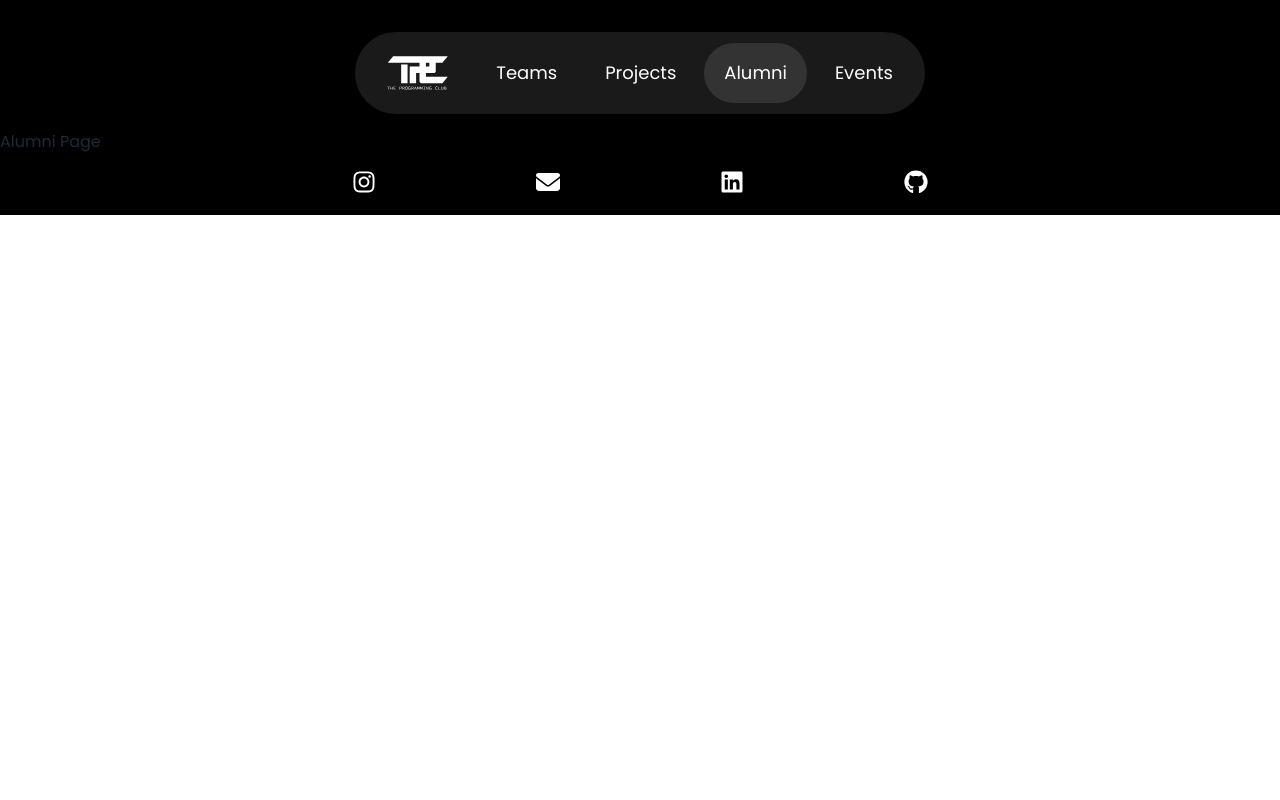
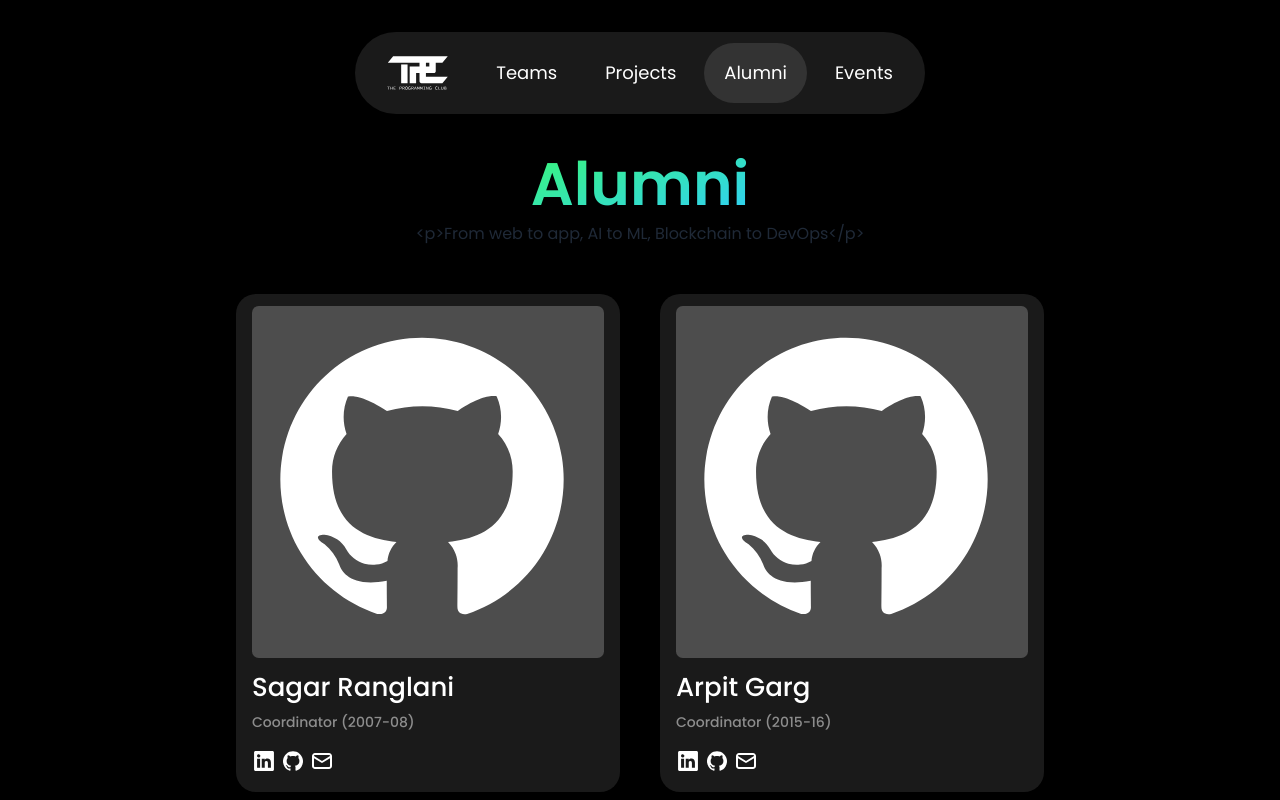
Before and after one commit to RISHIKESHk07/tpcwebsite, a Next.js app: page /alumni in a window 1280 px wide. Shown: the top 800 px of the page. Built offline with nearby package versions, Linux system fonts and the light colour scheme.

Commit message:
Added alumnipage

```diff
--- /dev/null
+++ b/src/app/_UIcomponents/AlumniCard.js
@@ -0,0 +1,71 @@
+"use client";
+import Image from "next/image";
+import Linkdln from "../../../public/Linkdln.svg";
+import Github from "../../../public/Github.svg";
+import Email from "../../../public/Email.svg";
+
+function AlumniCard({ name, position, links, imageUrl }) {
+  return (
+    <div className="flex-col w-[16rem] sm:w-[20rem] xl:w-[24rem] aspect-[4/5] pl-[16px] pr-[16px] py-[12px] rounded-[20px] bg-[#1A1A1A]">
+      <div className="w-[14rem] sm:w-[18rem] xl:w-[22rem] aspect-[1/1] bg-[#4D4D4D] rounded-[6.7px]">
+        <Image src={Github} width={340} height={340} alt="test"/>
+      </div>
+      <p className="pt-[6px] sm:pt-[10px] text-white text-[20px] sm:text-[26px] font-[500]">{name}</p>
+      <p className="text-[#FFFFFF80] text-[10px] sm:text-[14px] font-[500] pt-[3px] sm:pt-[5px]">
+        {position}
+      </p>
+      <div className="join join-horizontal pt-[10px] sm:pt-[16px] gap-[6px]">
+        {
+            links && links.linkedin && (
+                <a
+                onClick={() => {
+                    console.log("clicked");
+                }}
+                >
+                <Image
+                    src={Linkdln}
+                    width={24}
+                    height={24}
+                    alt="Picture of the author"
+                />
+                </a>
+            )
+        }
+        {
+            links && links.github && (
+                <a
+                onClick={() => {
+                    console.log("clicked");
+                }}
+                >
+                <Image
+                    src={Github}
+                    width={24}
+                    height={24}
+                    alt="Picture of the author"
+                />
+                </a>
+            )
+        }
+        {
+            links && links.email && (
+                <a
+                onClick={() => {
+                    console.log("clicked");
+                }}
+                >
+                <Image
+                    src={Email}
+                    width={24}
+                    height={24}
+                    alt="Picture of the author"
+                />
+                </a>
+            )
+        }
+      </div>
+    </div>
+  );
+}
+
+export default AlumniCard;
--- a/src/app/alumni/page.js
+++ b/src/app/alumni/page.js
@@ -1,9 +1,37 @@
 "use client"
+import { AlumniData } from "@/data";
+import AlumniCard from "../_UIcomponents/AlumniCard";
 
 function page() {
   return (
     <div>
-      <h1>Alumni Page</h1>
+      <div className="mx-auto">
+      <main className=" w-full py-6">
+        <div className="flex justify-center items-center flex-col gap-2 mb-12">
+          <h1 className="text-4xl md:text-6xl font-semibold text-center">
+            <span className="green-gradient-text">Alumni</span>
+          </h1>
+          <p className="max-sm:text-sm break-words text-center">
+            {
+              "<p>From web to app, AI to ML, Blockchain to DevOps</p>"
+            }
+          </p>
+        </div>
+        <div className="flex gap-10 flex-wrap justify-center align-middle px-20 md:px-40 mx-auto">
+          {
+            AlumniData.map((alumni, index) => (
+              <AlumniCard
+              key={index}
+              name={alumni.name}
+              position={alumni.position}
+              links={alumni.links}
+              imageUrl={alumni.imageUrl}
+              />
+            ))
+          }
+        </div>
+      </main>
+    </div>
     </div>
   )
 }
--- a/src/data/index.js
+++ b/src/data/index.js
@@ -712,3 +712,216 @@ export const projectsData = [
     },
   },
 ];
+
+export const AlumniData = [
+  {
+    "name": "Sagar Ranglani",
+    "position": "Coordinator (2007-08)",
+    "links": {
+      "linkedin": "#",
+      "email": "#",
+      "github": "#"
+    },
+    "imageUrl": "/"
+  },
+  {
+    "name": "Arpit Garg",
+    "position": "Coordinator (2015-16)",
+    "links": {
+      "linkedin": "#",
+      "email": "#",
+      "github": "#"
+    },
+    "imageUrl": "/"
+  },
+  {
+    "name": "Sachin Kukreja",
+    "position": "Co-Coordinator (2015-16)",
+    "links": {
+      "linkedin": "#",
+      "email": "#",
+      "github": "#"
+    },
+    "imageUrl": "/"
+  },
+  {
+    "name": "Saurabh Joshi",
+    "position": "Coordinator (2016-17)",
+    "links": {
+      "linkedin": "#",
+      "email": "#",
+      "github": "#"
+    },
+    "imageUrl": "/"
+  },
+  {
+    "name": "Adarsh Singh",
+    "position": "Co-Coordinator (2016-17)",
+    "links": {
+      "linkedin": "#",
+      "email": "#",
+      "github": "#"
+    },
+    "imageUrl": "/"
+  },
+  {
+    "name": "Anuraag Singh",
+    "position": "Coordinator (2017-18), Co-Coordinator (2016-17)",
+    "links": {
+      "linkedin": "#",
+      "email": "#",
+      "github": "#"
+    },
+    "imageUrl": "/"
+  },
+  {
+    "name": "Nakul Arya",
+    "position": "Coordinator (2017-18)",
+    "links": {
+      "linkedin": "#",
+      "email": "#",
+      "github": "#"
+    },
+    "imageUrl": "/"
+  },
+  {
+    "name": "Arpan Tarkas",
+    "position": "Coordinator (2018-19), Co-Coordinator (2017-18)",
+    "links": {
+      "linkedin": "#",
+      "email": "#",
+      "github": "#"
+    },
+    "imageUrl": "/"
+  },
+  {
+    "name": "Anuj Singh",
+    "position": "Co-Coordinator (2018-19)",
+    "links": {
+      "linkedin": "#",
+      "email": "#",
+      "github": "#"
+    },
+    "imageUrl": "/"
+  },
+  {
+    "name": "Shivansh Dhiman",
+    "position": "Co-Coordinator (2018-19)",
+    "links": {
+      "linkedin": "#",
+      "email": "#",
+      "github": "#"
+    },
+    "imageUrl": "/"
+  },
+  {
+    "name": "Anshuman Sharma",
+    "position": "Co-Coordinator (2018-19)",
+    "links": {
+      "linkedin": "#",
+      "email": "#",
+      "github": "#"
+    },
+    "imageUrl": "/"
+  },
+  {
+    "name": "Ajwad Shaikh",
+    "position": "Coordinator (2019-20)",
+    "links": {
+      "linkedin": "#",
+      "email": "#",
+      "github": "#"
+    },
+    "imageUrl": "/"
+  },
+  {
+    "name": "Pranav Khiste",
+    "position": "Co-Coordinator (2019-20)",
+    "links": {
+      "linkedin": "#",
+      "email": "#",
+      "github": "#"
+    },
+    "imageUrl": "/"
+  },
+  {
+    "name": "Shrey Goel",
+    "position": "Co-Coordinator (2019-20)",
+    "links": {
+      "linkedin": "#",
+      "email": "#",
+      "github": "#"
+    },
+    "imageUrl": "/"
+  },
+  {
+    "name": "Priyansh Garg",
+    "position": "Coordinator (2020-22)",
+    "links": {
+      "linkedin": "#",
+      "email": "#",
+      "github": "#"
+    },
+    "imageUrl": "/"
+  },
+  {
+    "name": "Manan Jethwani",
+    "position": "Co-Coordinator (2020-21)",
+    "links": {
+      "linkedin": "#",
+      "email": "#",
+      "github": "#"
+    },
+    "imageUrl": "/"
+  },
+  {
+    "name": "Taara Sinh Aatrey",
+    "position": "Co-Coordinator (2020-21)",
+    "links": {
+      "linkedin": "#",
+      "email": "#",
+      "github": "#"
+    },
+    "imageUrl": "/"
+  },
+  {
+    "name": "Himanshu Aggarwal",
+    "position": "Co-Coordinator (2021-22)",
+    "links": {
+      "linkedin": "#",
+      "email": "#",
+      "github": "#"
+    },
+    "imageUrl": "/"
+  },
+  {
+    "name": "Aksh Bansal",
+    "position": "Co-Coordinator (2021-22)",
+    "links": {
+      "linkedin": "#",
+      "email": "#",
+      "github": "#"
+    },
+    "imageUrl": "/"
+  },
+  {
+    "name": "Priyansh Mehta",
+    "position": "Co-Coordinator (2022-23)",
+    "links": {
+      "linkedin": "#",
+      "email": "#",
+      "github": "#"
+    },
+    "imageUrl": "/"
+  },
+  {
+    "name": "Shashwat Gupta",
+    "position": "Coordinator (2022-23)",
+    "links": {
+      "linkedin": "#",
+      "email": "#",
+      "github": "#"
+    },
+    "imageUrl": "/"
+  }
+];
```
